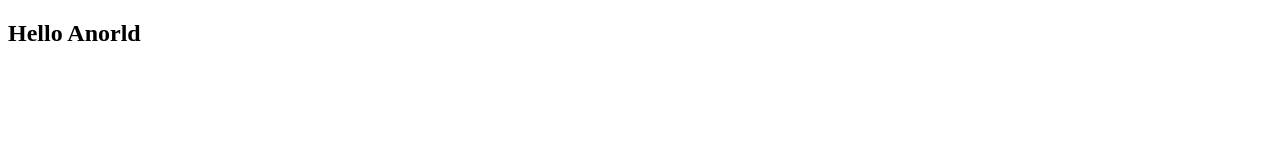
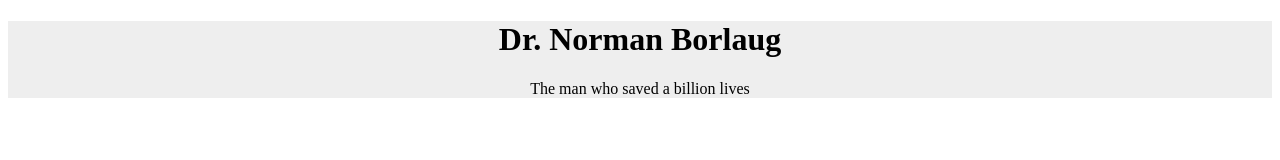
Before and after one commit to arnoldnekemiah/tribute, a plain HTML site: page index.html in a window 1280 px wide. Drawn offline with Linux system fonts and the light colour scheme.

Commit message:
my changes

```diff
--- a/index.html
+++ b/index.html
@@ -5,8 +5,13 @@
     <meta http-equiv="X-UA-Compatible" content="IE=edge">
     <meta name="viewport" content="width=device-width, initial-scale=1.0">
     <title>Document</title>
+    <link rel="stylesheet" href="style.css">
 </head>
 <body>
-    <h2>Hello Anorld</h2>
+    <div id="main">
+        <h1 id="header">Dr. Norman Borlaug</h1>
+        <p class="caption">The man who saved a billion lives</p>
+        <div id="img-div"></div>
+    </div>
 </body>
 </html>
--- /dev/null
+++ b/style.css
@@ -0,0 +1,14 @@
+#main{
+    background-color: #eee;
+}
+
+#header{
+    text-align: center;
+}
+.caption{
+    text-align: center;
+}
+
+#img-div{
+    background: url('tribute-page.jpg');
+}
```
Also changed, not shown: tribute-page.jpg (added).
